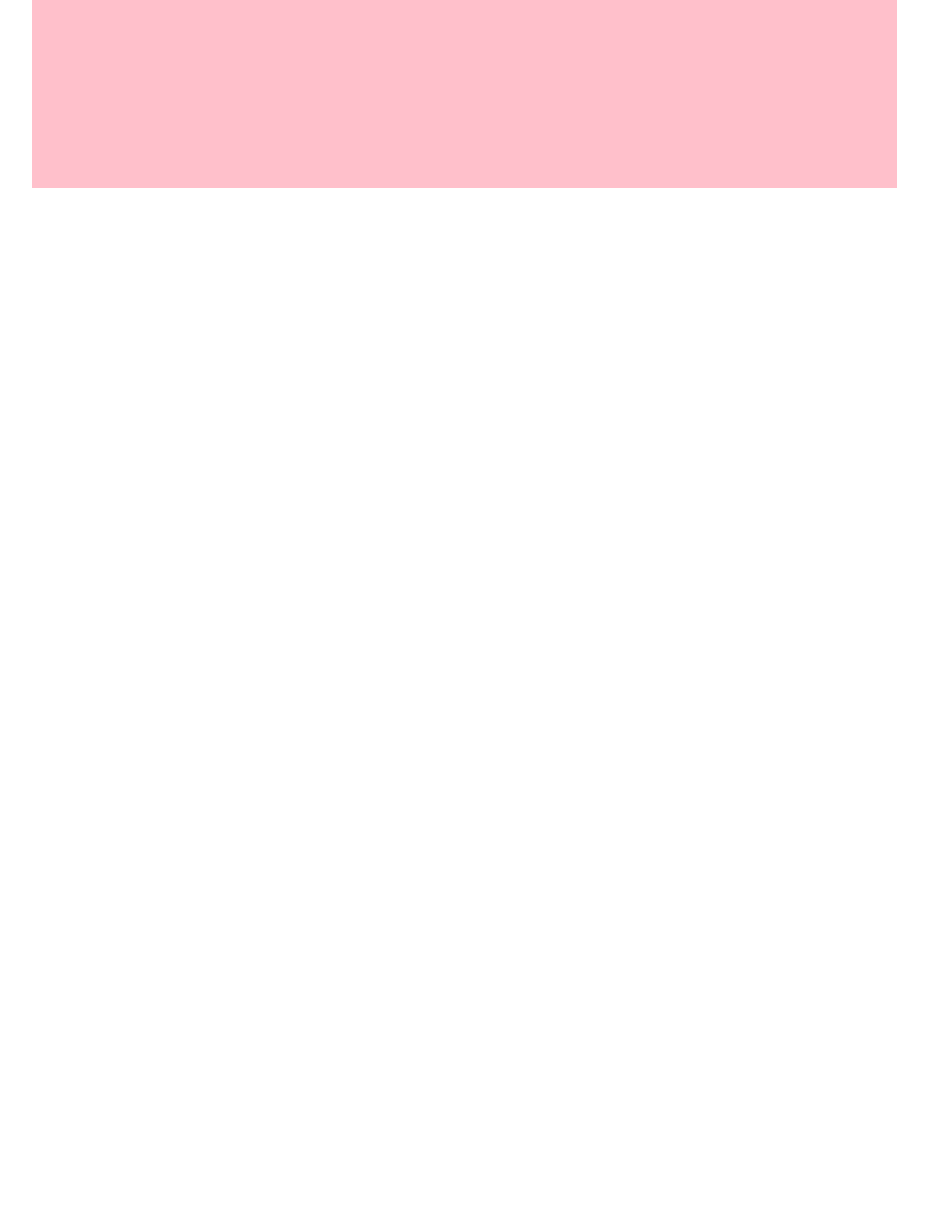
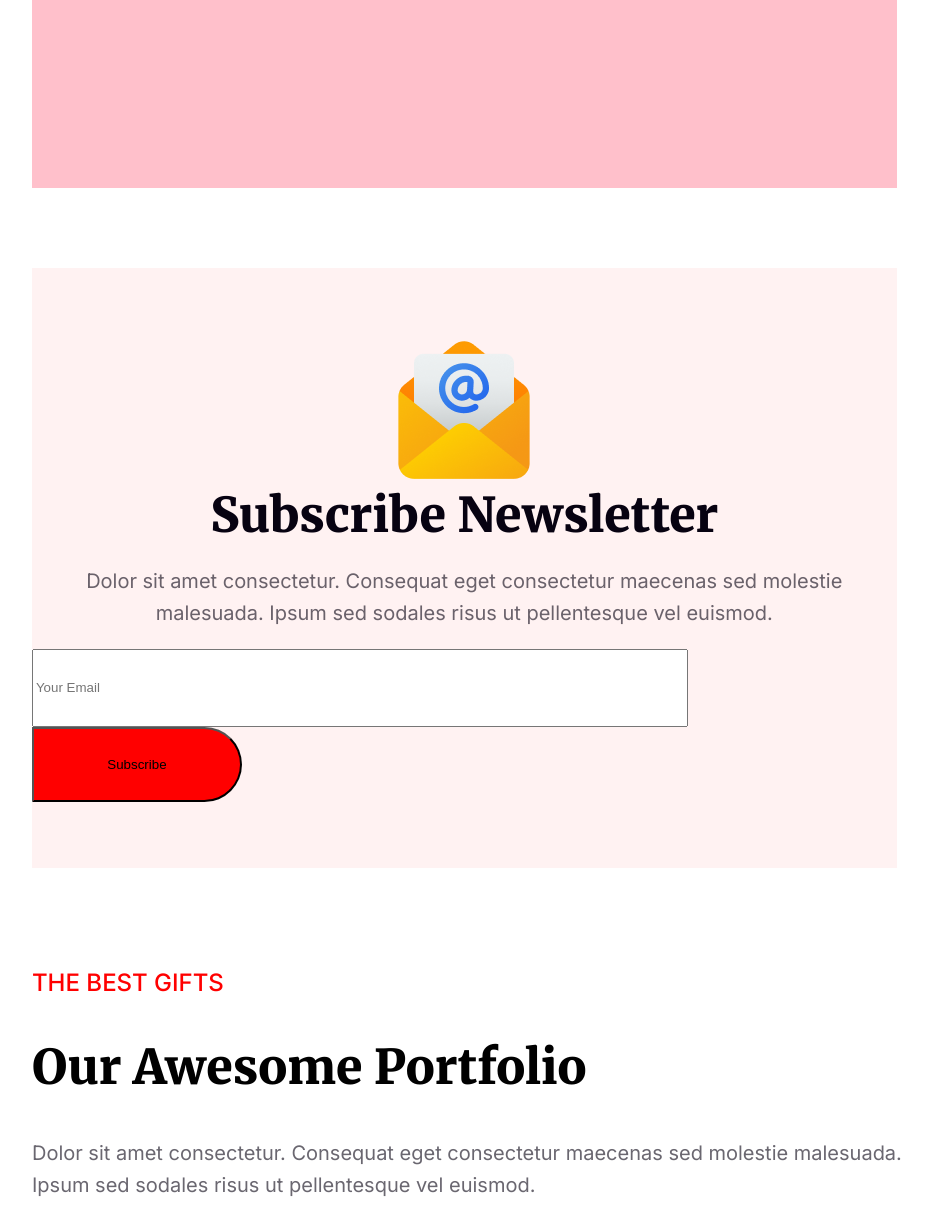
Before and after one commit to mark1Mahin/New-Year-New-Mission-A, a plain HTML site: page index.html in a window 1280 px wide. Shown: the part 2661-3879 px from the top of the page, without its empty margins (153-1084 px from the left). Before the commit the page ends 2857 px from the top, so only its background shows below. Drawn offline with Linux system fonts and the light colour scheme.

Commit message:
added portfolio

```diff
--- a/index.html
+++ b/index.html
@@ -43,6 +43,47 @@
                 <span style="color: #F00;">Time</span>: Evening 7.30 pm to 12.30 am</div><br>
                 <button onclick="" id="join-btn">Join Now</button>
         </div>
+        <div id="email-form">
+            <div style="width: 150px;height: 150px;"><img src="/images/Group 61.png" alt="@.png"></div>
+            <div id="form-title">Subscribe Newsletter</div> <br>
+            <div id="form-text">Dolor sit amet consectetur. Consequat eget consectetur maecenas sed molestie malesuada. Ipsum sed sodales risus ut pellentesque vel euismod. </div> <br>
+            <div><input id="ibox" type="email" placeholder="Your Email" name="" id=""><button id="sub" type="submit">Subscribe</button></div>
+        </div>
+
+       <section><div class="portfolio">
+        <p style="color: #F00;
+        font-family: Inter;
+        font-size: 24px;
+        font-style: normal;
+        font-weight: 500;
+        line-height: normal;">THE BEST GIFTS</p>
+        <h1 style="Our Awesome Portfolio
+        color: #070211;
+        font-family: Merriweather;
+        font-size: 48px;
+        font-style: normal;
+        font-weight: 900;
+        line-height: normal;
+        text-transform: capitalize;">Our Awesome Portfolio</h1>
+        <p style="color: rgba(7, 2, 17, 0.60);
+
+        font-family: Inter;
+        font-size: 20px;
+        font-style: normal;
+        font-weight: 400;
+        line-height: 32px;">Dolor sit amet consectetur. Consequat eget consectetur maecenas sed molestie malesuada. Ipsum sed sodales risus ut pellentesque vel euismod. </p>
+       </div>
+       <div id="grids">
+        <div><img src="/images/Rectangle 3.png" style="width: 424px;height: 450px;" alt="">
+        <img src="/images/Rectangle 4.png" style="width: 424px;height: 450px;" alt="">
+        <img src="/images/Rectangle 5.png" style="width: 424px;height: 450px;" alt=""></div>
+        <div><img src="/images/Rectangle 6.png" style="width: 424px;height: 450px;" alt="">
+        <img src="/images/Rectangle 7.png" style="width: 424px;height: 450px;" alt="">
+        <img src="/images/Rectangle 8.png" style="width: 424px;height: 450px;" alt=""></div>
+        </div>
+       </section>
+
+
     </div>
 </body>
 </html>
--- a/styles/nynm.css
+++ b/styles/nynm.css
@@ -1,4 +1,4 @@
-/* common shared styles */
+
 .page{
     font-family: 'Inter', sans-serif;
     font-family: 'Merriweather', serif;
@@ -123,3 +123,55 @@ cursor: pointer;
 #join-btn:hover{
     background-color: brown;
 }
+#email-form{
+    width: 95%;
+    height: 600px;
+    background: rgba(255, 0, 0, 0.05);
+    display: flex;
+    align-items: center;
+    justify-content: center;
+    flex-direction: column;
+    margin-top: 80px ;
+
+}
+#ibox{
+    width: 648px;
+    height: 72px;
+
+}
+#sub{
+    width: 210px;
+    height: 75px;
+    border-radius: 0px 50px 50px 0px;
+    background: #F00;
+}
+#form-title{
+    color: #070211;
+text-align: center;
+font-family: Merriweather;
+font-size: 48px;
+font-style: normal;
+font-weight: 900;
+line-height: normal;
+text-transform: capitalize;
+}
+#form-text{
+    color: rgba(7, 2, 17, 0.60);
+
+text-align: center;
+font-family: Inter;
+font-size: 20px;
+font-style: normal;
+font-weight: 400;
+line-height: 32px;
+}
+.portfolio{
+    margin-top: 100px;
+}
+#grids{
+    width: 95%;
+    height: 600px;
+    display: flex;
+    flex-direction:column;
+    gap: 15px;
+}
```
Also changed, not shown: images/Rectangle 6.png (added), images/Rectangle 7.png (added).
